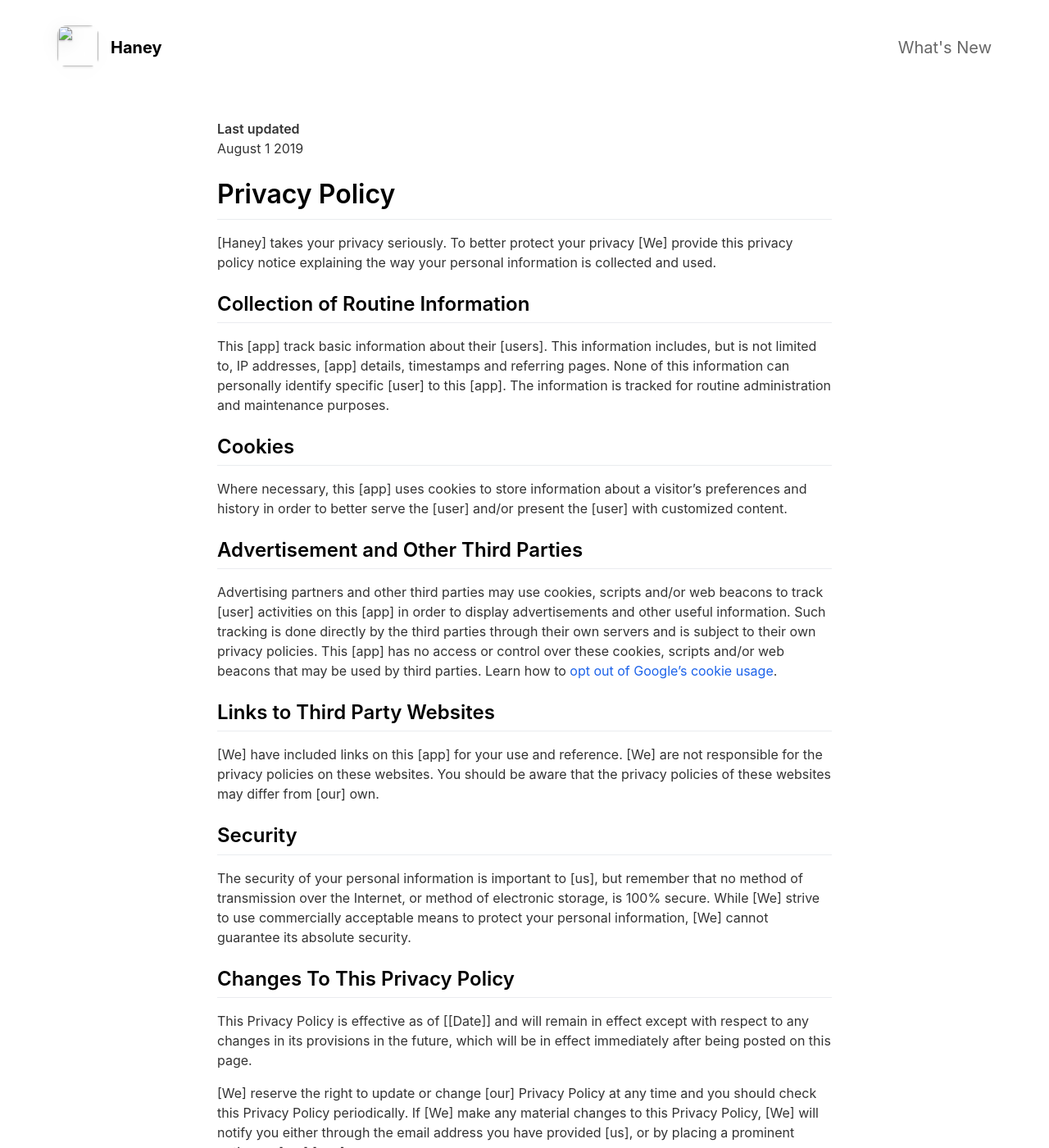
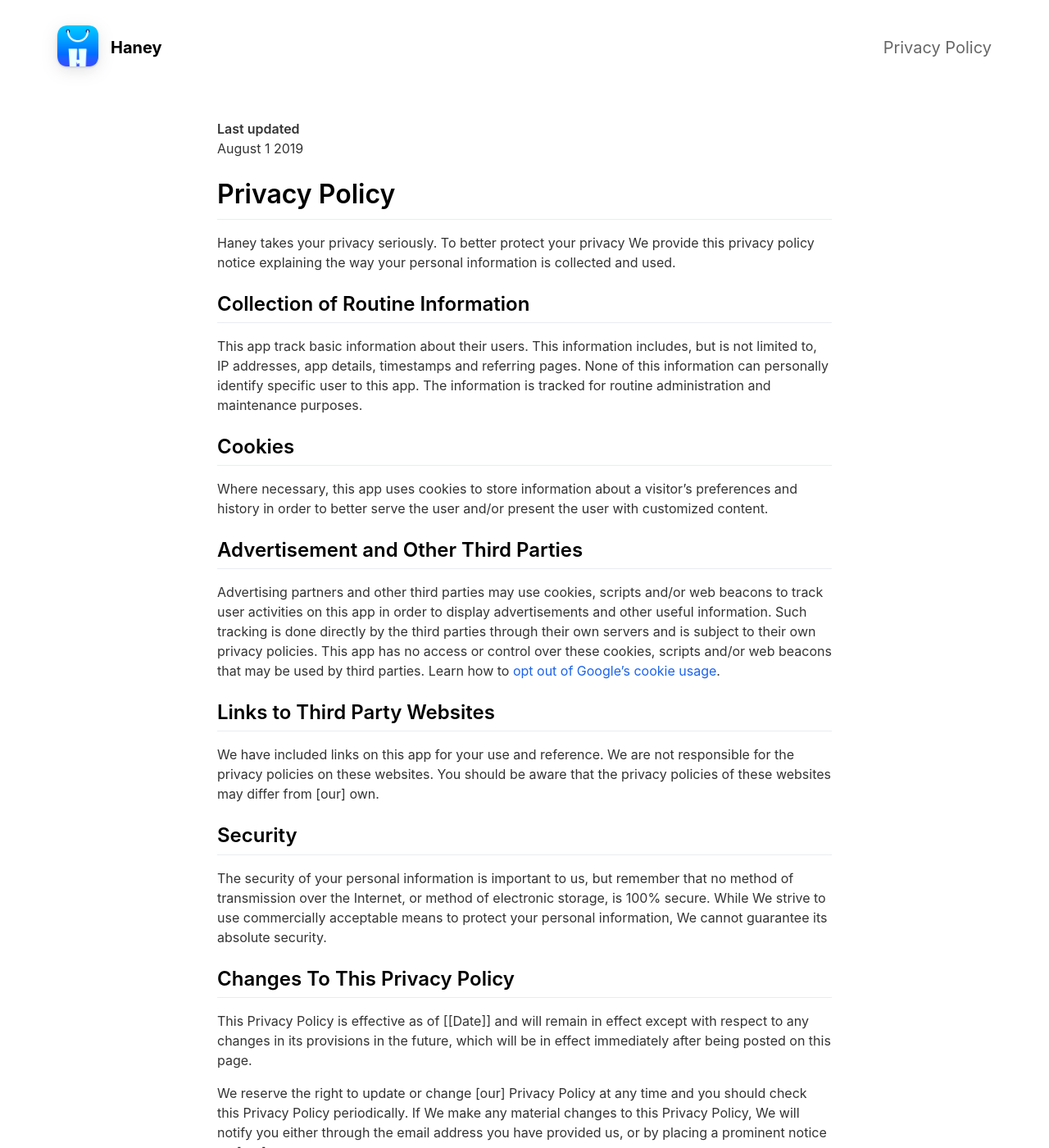
Before and after one commit to thuann-vn/haney, a Jekyll site: the page built from _pages/privacypolicy.md, in a window 1280 px wide and 1400 px high. Shown: the whole window at 82% size. Built offline with Jekyll 4.4.1, drawn with Linux system fonts in a browser that asks for light colours; nearby versions of some CDN libraries; some of the changed text lies outside the part shown.

Commit message:
Update v2

```diff
--- a/_config.yml
+++ b/_config.yml
@@ -9,7 +9,7 @@
 presskit_download_link                    :                                           # Enter a link to downloadable file or (e.g. public Dropbox link to a .zip file).
                                                                                       # Or upload your press kit file to assets and set path accordingly (e.g. "assets/your_press_kit.zip").
 
-app_icon                                  : assets/appicon.png                      # Automatically populates if not set and if iOS app ID is set.  Otherwise enter path to icon file manually.
+app_icon                                  : /assets/appicon.png                      # Automatically populates if not set and if iOS app ID is set.  Otherwise enter path to icon file manually.
 app_name                                  : Haney                                          # Automatically populates if not set and if iOS app ID is set.  Otherwise enter manually.
 app_price                                 : Free - In-app purchase                                          # Automatically populates if not set and if iOS app ID is set.  Otherwise enter manually.
 app_description                           : Manage your online business easier!
@@ -19,9 +19,9 @@
 
 
 # Information About Yourself
-your_name                                 : Th???a Nguy???n
+your_name                                 : Thừa Nguyễn
 your_link                                 : https://thuanguyen.info
-your_city                                 : Vi???t Nam
+your_city                                 : HCM-Việt Nam
 email_address                             : ngocthua92@live.com
 facebook_username                         :
 instagram_username                        : zthuanguyen
--- a/_pages/privacypolicy.md
+++ b/_pages/privacypolicy.md
@@ -9,41 +9,41 @@
 
 # Privacy Policy
 
-[Haney] takes your privacy seriously. To better protect your privacy [We] provide this privacy policy notice explaining the way your personal information is collected and used.
+Haney takes your privacy seriously. To better protect your privacy We provide this privacy policy notice explaining the way your personal information is collected and used.
 
 
 ## Collection of Routine Information
 
-This [app] track basic information about their [users]. This information includes, but is not limited to, IP addresses, [app] details, timestamps and referring pages. None of this information can personally identify specific [user] to this [app]. The information is tracked for routine administration and maintenance purposes.
+This app track basic information about their users. This information includes, but is not limited to, IP addresses, app details, timestamps and referring pages. None of this information can personally identify specific user to this app. The information is tracked for routine administration and maintenance purposes.
 
 
 ## Cookies
 
-Where necessary, this [app] uses cookies to store information about a visitor’s preferences and history in order to better serve the [user] and/or present the [user] with customized content.
+Where necessary, this app uses cookies to store information about a visitor’s preferences and history in order to better serve the user and/or present the user with customized content.
 
 
 ## Advertisement and Other Third Parties
 
-Advertising partners and other third parties may use cookies, scripts and/or web beacons to track [user] activities on this [app] in order to display advertisements and other useful information. Such tracking is done directly by the third parties through their own servers and is subject to their own privacy policies. This [app] has no access or control over these cookies, scripts and/or web beacons that may be used by third parties. Learn how to [opt out of Google’s cookie usage](http://www.google.com/privacy_ads.html).
+Advertising partners and other third parties may use cookies, scripts and/or web beacons to track user activities on this app in order to display advertisements and other useful information. Such tracking is done directly by the third parties through their own servers and is subject to their own privacy policies. This app has no access or control over these cookies, scripts and/or web beacons that may be used by third parties. Learn how to [opt out of Google’s cookie usage](http://www.google.com/privacy_ads.html).
 
 
 ## Links to Third Party Websites
 
-[We] have included links on this [app] for your use and reference. [We] are not responsible for the privacy policies on these websites. You should be aware that the privacy policies of these websites may differ from [our] own.
+We have included links on this app for your use and reference. We are not responsible for the privacy policies on these websites. You should be aware that the privacy policies of these websites may differ from [our] own.
 
 
 ## Security
 
-The security of your personal information is important to [us], but remember that no method of transmission over the Internet, or method of electronic storage, is 100% secure. While [We] strive to use commercially acceptable means to protect your personal information, [We] cannot guarantee its absolute security.
+The security of your personal information is important to us, but remember that no method of transmission over the Internet, or method of electronic storage, is 100% secure. While We strive to use commercially acceptable means to protect your personal information, We cannot guarantee its absolute security.
 
 
 ## Changes To This Privacy Policy
 
 This Privacy Policy is effective as of [[Date]] and will remain in effect except with respect to any changes in its provisions in the future, which will be in effect immediately after being posted on this page.
 
-[We] reserve the right to update or change [our] Privacy Policy at any time and you should check this Privacy Policy periodically. If [We] make any material changes to this Privacy Policy, [We] will notify you either through the email address you have provided [us], or by placing a prominent notice on [our] [app].
+We reserve the right to update or change [our] Privacy Policy at any time and you should check this Privacy Policy periodically. If We make any material changes to this Privacy Policy, We will notify you either through the email address you have provided us, or by placing a prominent notice on [our] app.
 
 
 ## Contact Information
 
-For any questions or concerns regarding the privacy policy, please send [us] an email to [[haney.contact@gmail.com]].
+For any questions or concerns regarding the privacy policy, please send us an email to haney.contact@gmail.com.
```
Also changed, not shown: other parts of _pages/privacypolicy.md (+1 -1 lines), _pages/changelog.md (+1 -1 lines).
